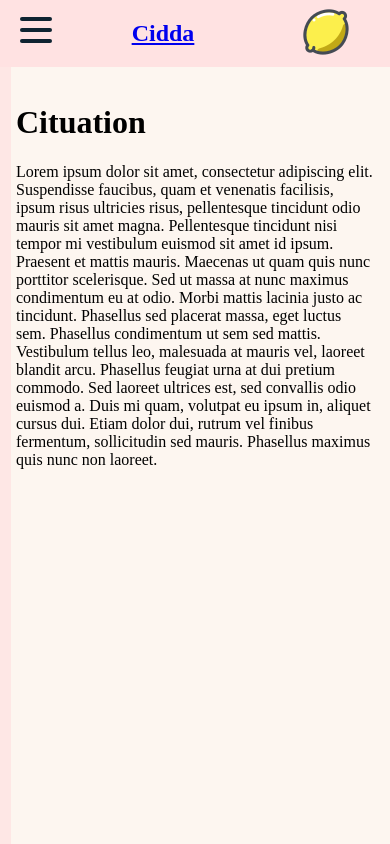
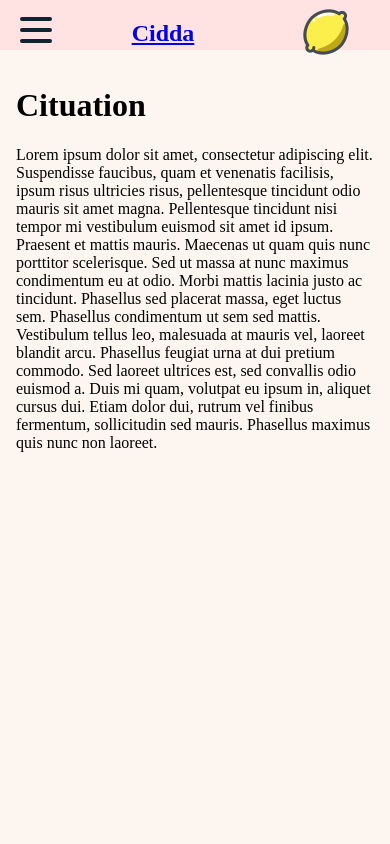
Before and after one commit to kaluminium/nuitDeLinfo, a PHP site: page /index.html in a window 390 px wide. Run offline with PHP 8.4, Linux system fonts and the light colour scheme.

Commit message:
la nav marche pas

```diff
--- a/style.css
+++ b/style.css
@@ -83,7 +83,7 @@ nav {
 #menu{
     position: absolute;
     top: 0px;
-    left: -500px;
+    left: -550px;
     transition: transform 0.4s ease-in-out;
     font-size: 60px;
     background: rgba(255, 226, 226, 0.75);
@@ -98,7 +98,7 @@ nav {
 }
 
 #nav-container input[type="checkbox"]:checked ~ #menu {
-    transform: translateX(500px);
+    transform: translateX(550px);
 }
 
 #checkbox{
@@ -120,3 +120,11 @@ main{
 {
     background-image: url('img/citron_ombragé.png');
 }
+
+
+@media (max-width: 700px) {
+    header{
+        height: 50px;
+        border-color: red;
+    }
+}
```
